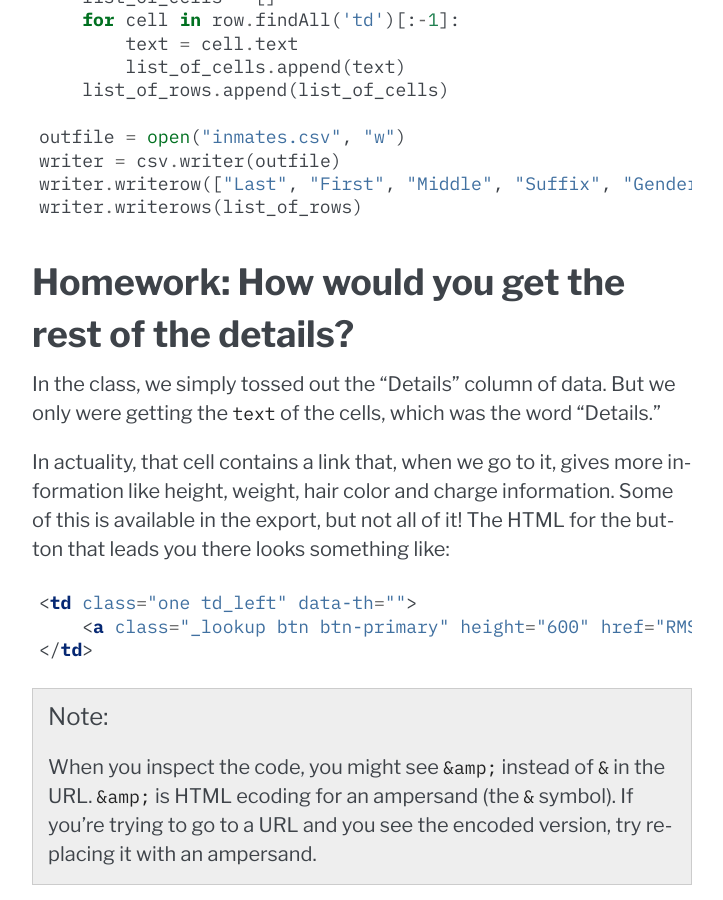
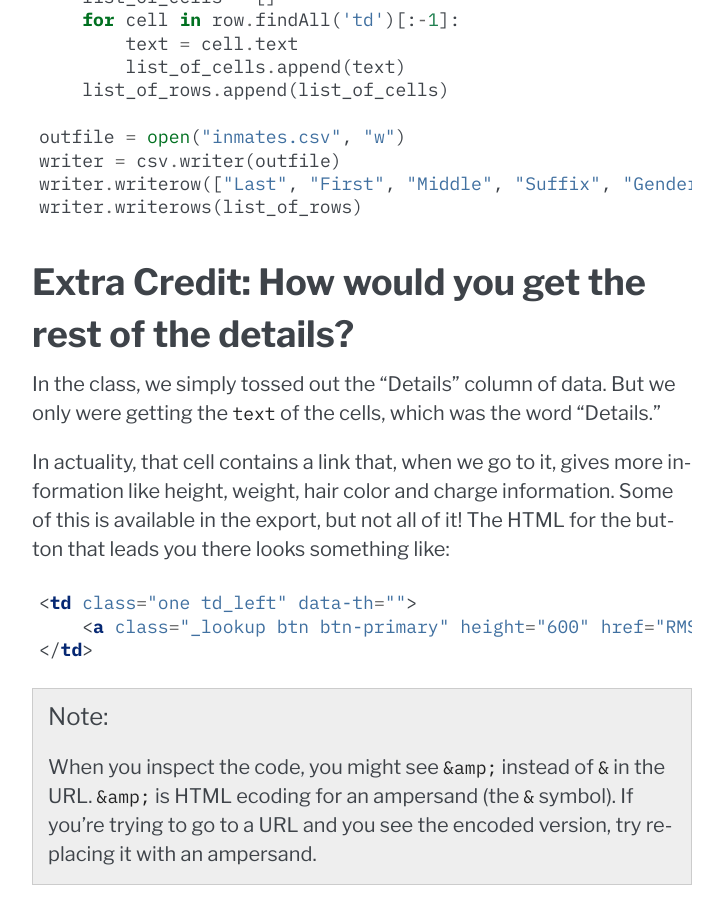
Before and after one commit to palewire/first-web-scraper, a Sphinx documentation site: the page built from docs/web-scraping.md, in a window 1280 px wide and 900 px high, scrolled down 13998 px. Shown: the whole window, without its empty margins (388-1111 px from the left). Built offline with Sphinx 7.4.7, drawn with Linux system fonts in a browser that asks for light colours.

Commit message:
renamed to extra credit

````diff
--- a/docs/web-scraping.md
+++ b/docs/web-scraping.md
@@ -449,7 +449,7 @@ writer.writerow(["Last", "First", "Middle", "Suffix", "Gender", "Race", "Age", "
 writer.writerows(list_of_rows)
 ```
 
-### Homework: How would you get the rest of the details?
+### Extra Credit: How would you get the rest of the details?
 
 In the class, we simply tossed out the "Details" column of data. But we only were getting the `text` of the cells, which was the word "Details."
 
````
